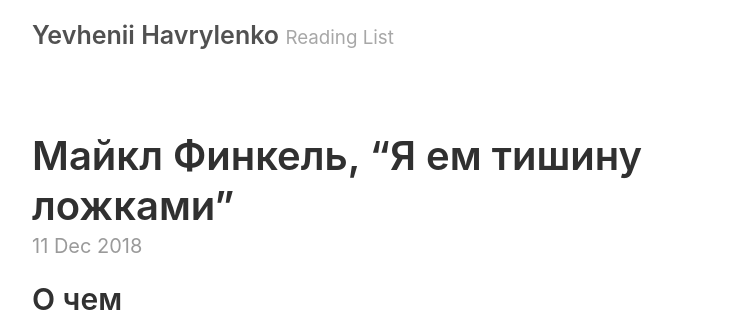
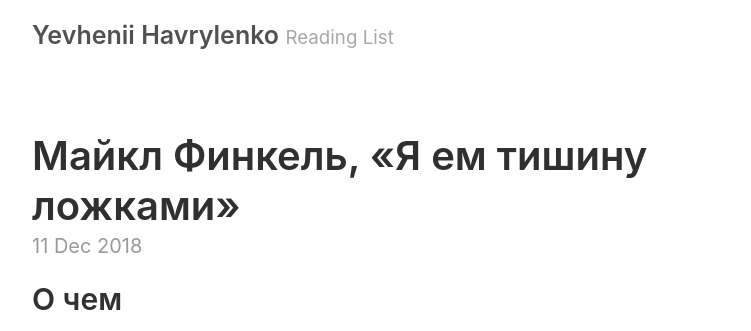
Before and after one commit to yevhenii-havrylenko/yevhenii-havrylenko.github.io, a Jekyll site: the page built from _posts/2018-12-11-the-stranger-in-the-woods.md, in a window 1280 px wide. Shown: the top 331 px of the page, without its empty margins (258-1009 px from the left). Built offline with Jekyll 4.4.1, drawn with Linux system fonts in a browser that asks for light colours.

```diff
--- a/_posts/2018-12-11-the-stranger-in-the-woods.md
+++ b/_posts/2018-12-11-the-stranger-in-the-woods.md
@@ -1,6 +1,6 @@
 ---
 layout: post
-title: 'Майкл Финкель, “Я ем тишину ложками”'
+title: 'Майкл Финкель, «Я ем тишину ложками»'
 ---
 
 ## О чем
```
